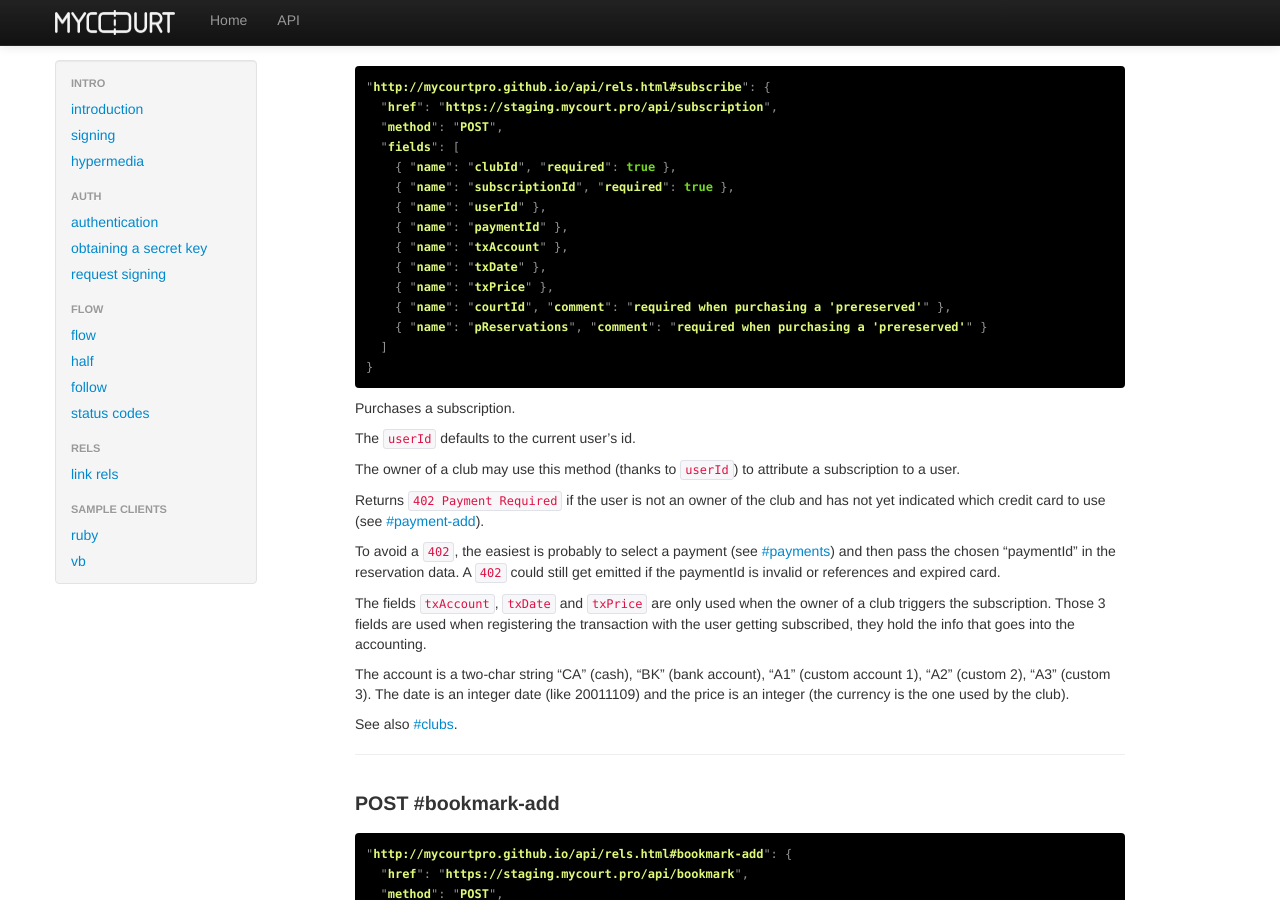
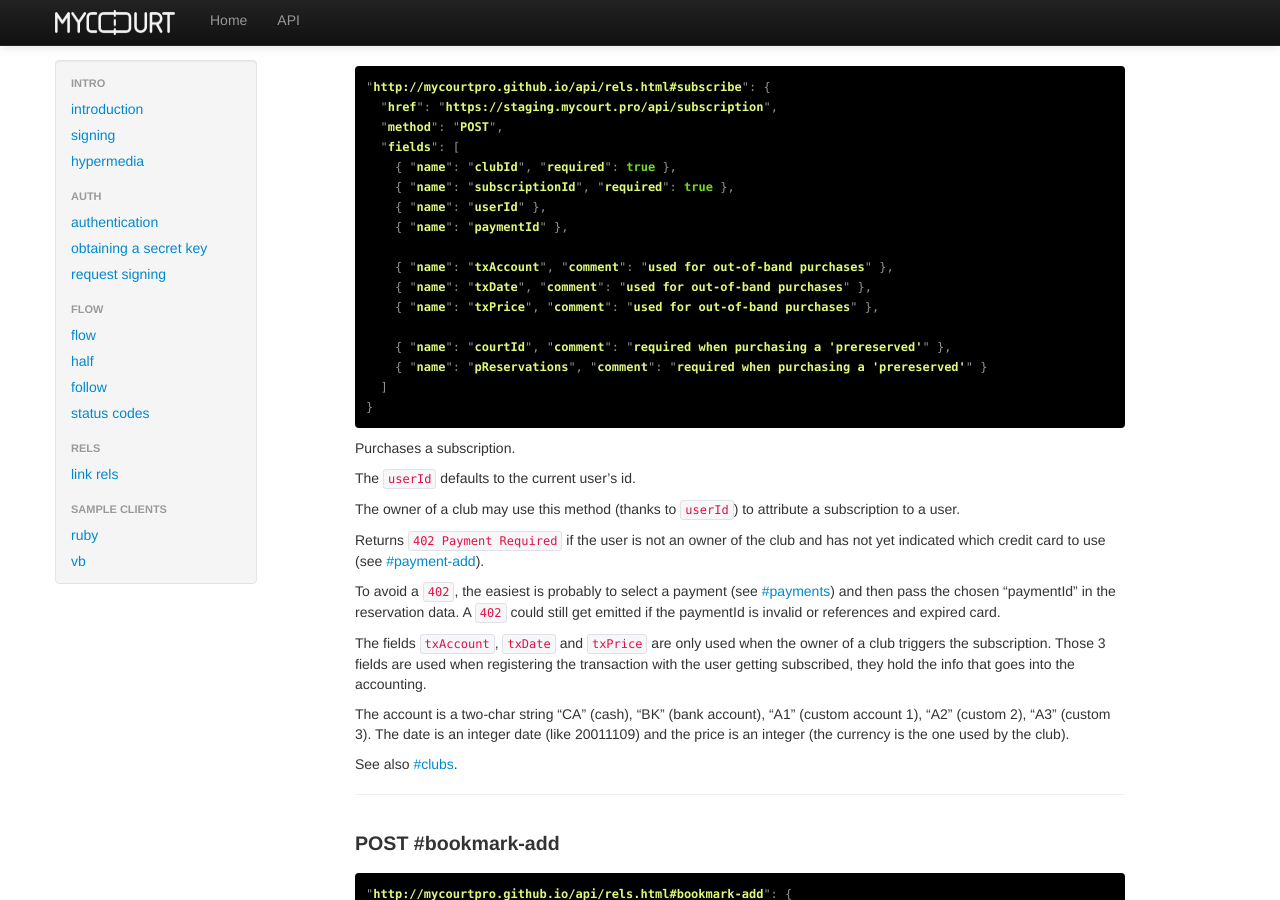
Before and after one commit to mycourtpro/mycourtpro.github.io, a Jekyll site: the page built from api/rels.md, in a window 1280 px wide and 900 px high, scrolled down 2296 px. Built offline with Jekyll 4.4.1, drawn with Linux system fonts in a browser that asks for light colours.

Commit message:
document #subscribe txAccount, txDate and txPrice

```diff
--- a/api/rels.md
+++ b/api/rels.md
@@ -140,9 +140,11 @@ See also [#reservations](#reservations) and [#my-reservations](#my-reservations)
     { "name": "subscriptionId", "required": true },
     { "name": "userId" },
     { "name": "paymentId" },
-    { "name": "txAccount" },
-    { "name": "txDate" },
-    { "name": "txPrice" },
+
+    { "name": "txAccount", "comment": "used for out-of-band purchases" },
+    { "name": "txDate", "comment": "used for out-of-band purchases" },
+    { "name": "txPrice", "comment": "used for out-of-band purchases" },
+
     { "name": "courtId", "comment": "required when purchasing a 'prereserved'" },
     { "name": "pReservations", "comment": "required when purchasing a 'prereserved'" }
   ]
```
